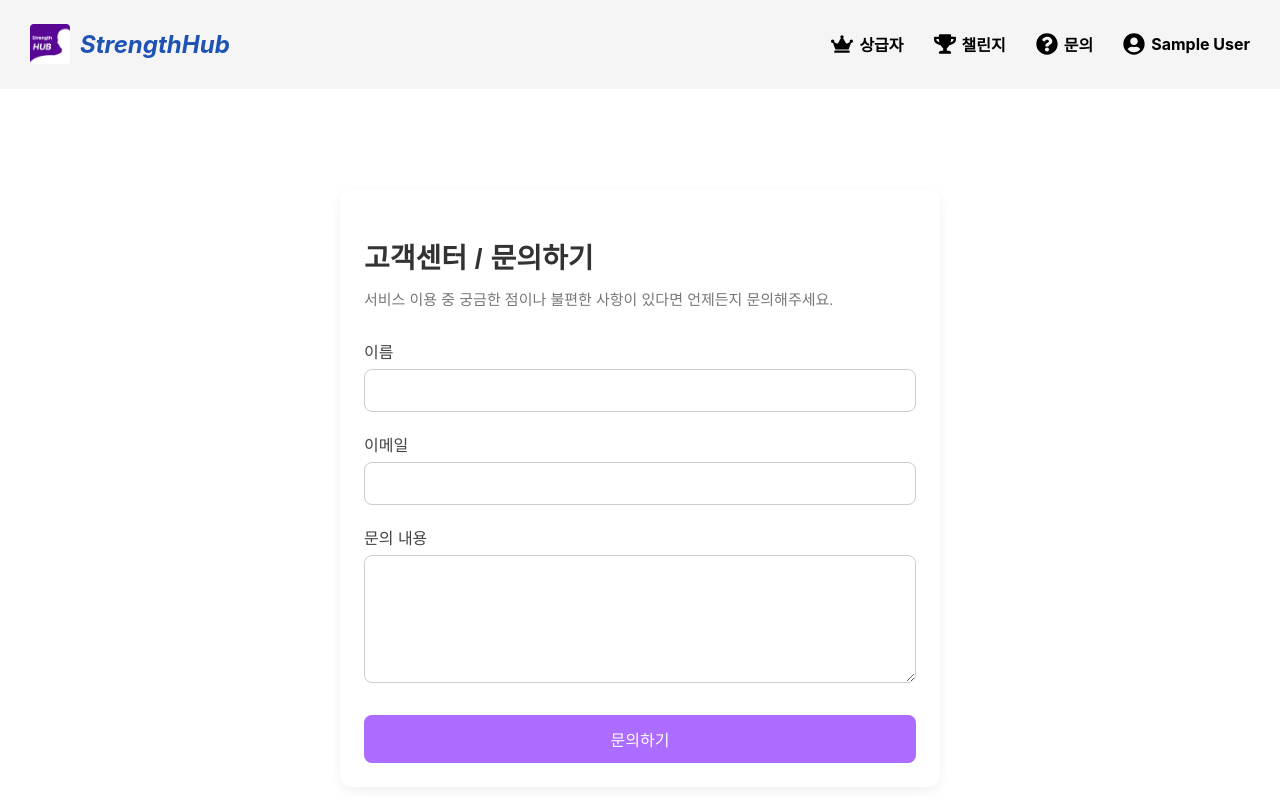
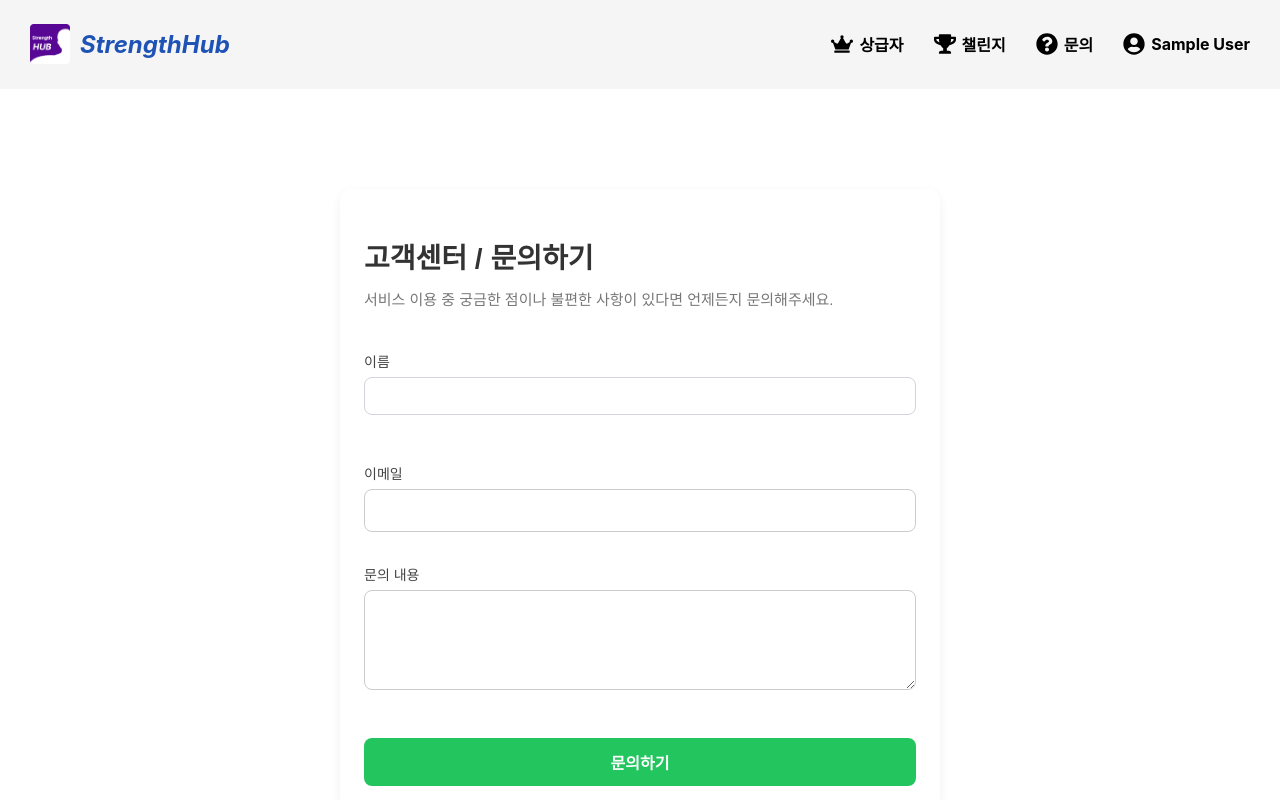
Before and after one commit to Brave-Guys/Web, a React (Create React App) app: page /#/inquiry in a window 1280 px wide. Shown: the top 800 px of the page. Built offline with nearby package versions, Linux system fonts and the light colour scheme; no server answers; sample sign-in values are in the browser's storage.

Commit message:
:sparkles: Feat: 상급자 폼 작성하는 곳

```diff
--- a/src/App.js
+++ b/src/App.js
@@ -34,6 +34,7 @@ import ExerciseTipAbs from './pages/exercise-tip-detail/ExerciseTipAbs';
 import ExerciseTipThigh from './pages/exercise-tip-detail/ExerciseTipThigh';
 import ExerciseTipTricep from './pages/exercise-tip-detail/ExerciseTipTricep';
 import ExerciseTipHamstring from './pages/exercise-tip-detail/ExerciseTipHamstring';
+import ApplyMaster from './pages/applyMaster.js';
 
 import './App.css';
 import { Navigate } from 'react-router-dom';
@@ -96,6 +97,7 @@ function App() {
           <Route path="/challenges/:challengeId/participants/:participantId" element={<PrivateRoute><ParticipantDetail /></PrivateRoute>} />
           <Route path="/mychallengehistory" element={<PrivateRoute><MyChallengeHistory /></PrivateRoute>} />
           <Route path="/how-to-be-master" element={<PrivateRoute><HowToBeMaster /></PrivateRoute>} />
+          <Route path="/apply-master" element={<PrivateRoute><ApplyMaster /></PrivateRoute>} />
 
           {/* 404 */}
           <Route path="*" element={<Error />} />
--- /dev/null
+++ b/src/pages/applyMaster.js
@@ -0,0 +1,85 @@
+import React, { useState } from 'react';
+import { useNavigate } from 'react-router-dom';
+import '../styles/ApplyMaster.css';
+import PageTitle from '../components/PageTitle';
+
+const ApplyMaster = () => {
+    const [agreePublish, setAgreePublish] = useState(false);
+    const [agreePrivacy, setAgreePrivacy] = useState(false);
+    const navigate = useNavigate();
+
+    const handleSubmit = () => {
+        if (!agreePublish || !agreePrivacy) {
+            alert('모든 필수 동의 항목에 체크해 주세요.');
+            return;
+        }
+        alert('신청이 완료되었습니다!');
+        navigate('/'); // 또는 완료 페이지로 이동
+    };
+
+    return (
+        <div className="apply-wrapper">
+            <PageTitle
+                title="상급자 신청"
+                description="내가 상급자가 되어 유저들에게 운동을 도와줍니다."
+                showBackArrow={true}
+            />
+
+            <section className="form-section">
+                <h3>기본 정보</h3>
+                <input type="text" placeholder="이름" />
+                <input type="text" placeholder="010-XXXX-XXXX" />
+            </section>
+
+            <section className="form-section">
+                <h3>경력 정보</h3>
+                <label>보유 자격증</label>
+                <input type="file" multiple />
+                <label>경력사항</label>
+                <input type="text" placeholder="트레이너/강사" />
+                <label>주력 부위</label>
+                <select>
+                    <option>코어, 유산소</option>
+                    <option>상체</option>
+                    <option>하체</option>
+                    <option>전신</option>
+                </select>
+            </section>
+
+            <section className="form-section">
+                <h3>추가 정보</h3>
+                <textarea placeholder="자기 소개 및 트레이닝 관련 철학" />
+                <textarea placeholder="SNS 또는 개인 웹사이트 링크 (선택 사항)" />
+                <label>트레이너 활동 관련 포트폴리오 (선택 사항)</label>
+                <input type="file" multiple />
+            </section>
+
+            <section className="form-section checkbox-group">
+                <label>
+                    <input
+                        type="checkbox"
+                        checked={agreePublish}
+                        onChange={(e) => setAgreePublish(e.target.checked)}
+                    />
+                    제출한 정보가 사실이며, 허위 기재 시 승인이 거절될 수 있음에 동의합니다.
+                </label>
+                <label>
+                    <input
+                        type="checkbox"
+                        checked={agreePrivacy}
+                        onChange={(e) => setAgreePrivacy(e.target.checked)}
+                    />
+                    개인정보 처리 방침에 동의합니다.
+                </label>
+            </section>
+
+            <div className="form-footer">
+                <button className="submit-button" onClick={handleSubmit}>
+                    제출
+                </button>
+            </div>
+        </div>
+    );
+};
+
+export default ApplyMaster;
--- /dev/null
+++ b/src/styles/ApplyMaster.css
@@ -0,0 +1,71 @@
+.apply-wrapper {
+    padding: 24px;
+    max-width: 600px;
+    margin: 0 auto;
+}
+
+.form-section {
+    margin-bottom: 32px;
+}
+
+.form-section h3 {
+    font-size: 18px;
+    font-weight: bold;
+    margin-bottom: 12px;
+}
+
+input[type="text"],
+input[type="file"],
+select,
+textarea {
+    width: 100%;
+    padding: 10px 12px;
+    margin-bottom: 16px;
+    border: 1px solid #d1d5db;
+    border-radius: 8px;
+    font-size: 14px;
+    box-sizing: border-box;
+}
+
+select {
+    background-color: #fff;
+}
+
+textarea {
+    height: 100px;
+    resize: vertical;
+}
+
+label {
+    font-size: 14px;
+    font-weight: 500;
+    display: block;
+    margin-bottom: 6px;
+    margin-top: 12px;
+}
+
+.checkbox-group label {
+    display: flex;
+    align-items: flex-start;
+    font-size: 13px;
+    gap: 8px;
+    margin-bottom: 12px;
+    line-height: 1.5;
+}
+
+.submit-button {
+    background-color: #22c55e;
+    color: white;
+    padding: 12px 20px;
+    font-size: 16px;
+    font-weight: bold;
+    border: none;
+    border-radius: 8px;
+    cursor: pointer;
+    width: 100%;
+    transition: background-color 0.2s;
+}
+
+.submit-button:hover {
+    background-color: #16a34a;
+}
```
